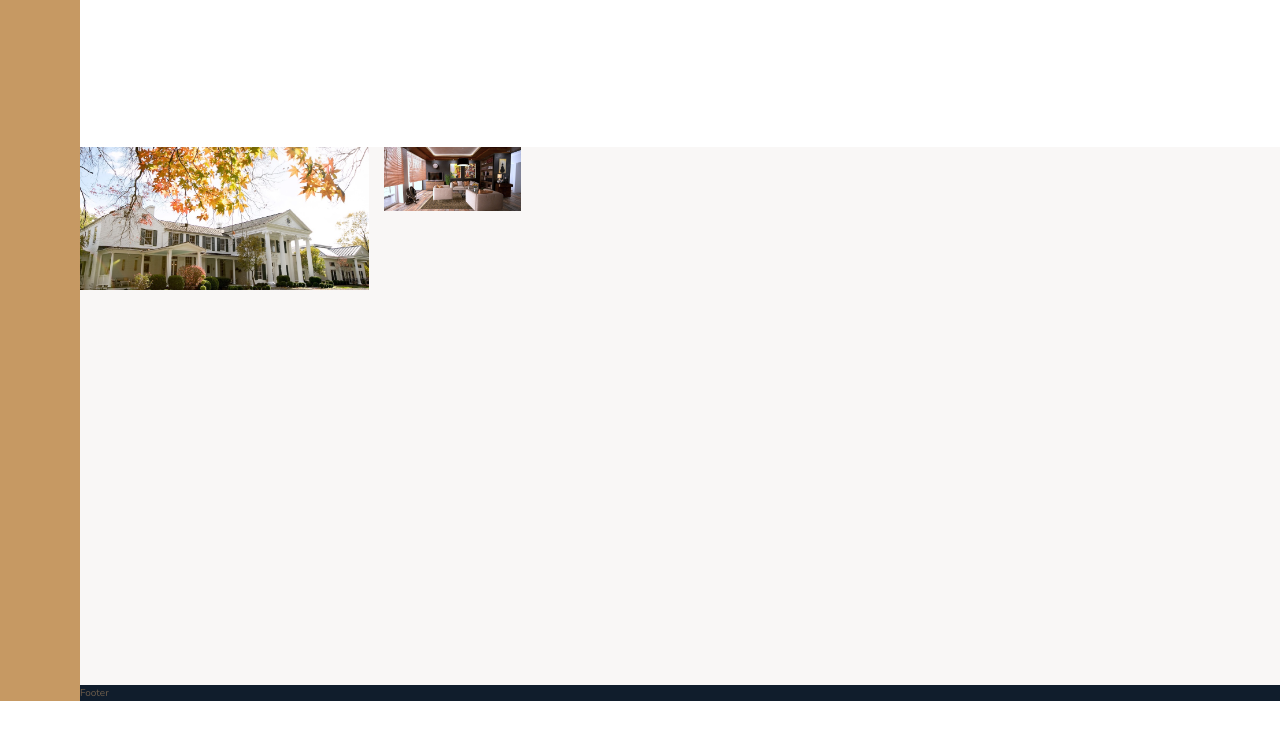
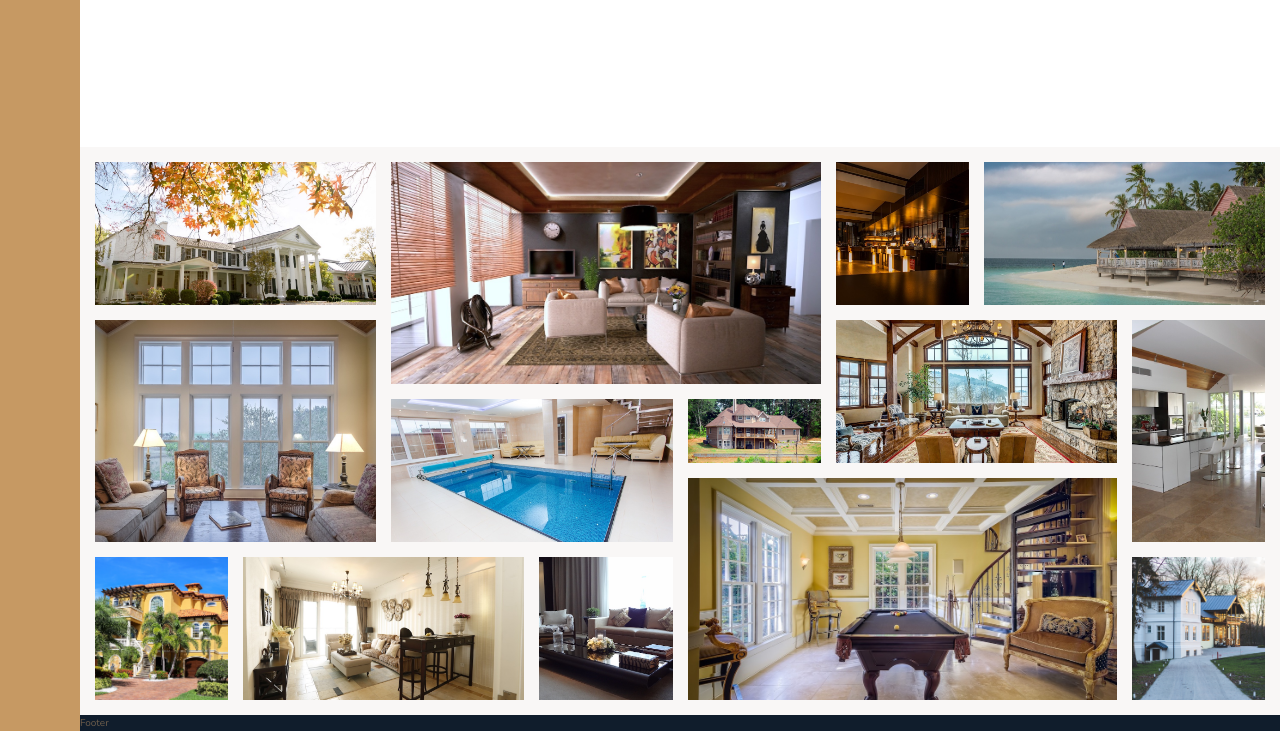
Before and after one commit to gilberto-espinoso/nexter-landing-page, a website: page index.html in a window 1280 px wide. Shown: the part 2683-3414 px from the top of the page. Before the commit the page ends 3384 px from the top, so only its background shows below. Drawn offline with nearby package versions, Linux system fonts and the light colour scheme.

Commit message:
feat: building the gallery part-2

```diff
--- a/index.html
+++ b/index.html
@@ -335,8 +335,43 @@
       <figure class="gallery__item gallery__item--2">
         <img src="img/gal-2.jpeg" alt="Gallery 2" class="gallery__img" />
       </figure>
+      <figure class="gallery__item gallery__item--3">
+        <img src="img/gal-3.jpeg" alt="Gallery 3" class="gallery__img" />
+      </figure>
+      <figure class="gallery__item gallery__item--4">
+        <img src="img/gal-4.jpeg" alt="Gallery 4" class="gallery__img" />
+      </figure>
+      <figure class="gallery__item gallery__item--5">
+        <img src="img/gal-5.jpeg" alt="Gallery 5" class="gallery__img" />
+      </figure>
+      <figure class="gallery__item gallery__item--6">
+        <img src="img/gal-6.jpeg" alt="Gallery 6" class="gallery__img" />
+      </figure>
+      <figure class="gallery__item gallery__item--7">
+        <img src="img/gal-7.jpeg" alt="Gallery 7" class="gallery__img" />
+      </figure>
+      <figure class="gallery__item gallery__item--8">
+        <img src="img/gal-8.jpeg" alt="Gallery 8" class="gallery__img" />
+      </figure>
+      <figure class="gallery__item gallery__item--9">
+        <img src="img/gal-9.jpeg" alt="Gallery 9" class="gallery__img" />
+      </figure>
+      <figure class="gallery__item gallery__item--10">
+        <img src="img/gal-10.jpeg" alt="Gallery 10" class="gallery__img" />
+      </figure>
+      <figure class="gallery__item gallery__item--11">
+        <img src="img/gal-11.jpeg" alt="Gallery 11" class="gallery__img" />
+      </figure>
+      <figure class="gallery__item gallery__item--12">
+        <img src="img/gal-12.jpeg" alt="Gallery 12" class="gallery__img" />
+      </figure>
+      <figure class="gallery__item gallery__item--13">
+        <img src="img/gal-13.jpeg" alt="Gallery 13" class="gallery__img" />
+      </figure>
+      <figure class="gallery__item gallery__item--14">
+        <img src="img/gal-14.jpeg" alt="Gallery 14" class="gallery__img" />
+      </figure>
     </section>
-
     <footer class="footer">Footer</footer>
   </body>
 </html>
--- a/sass/_gallery.scss
+++ b/sass/_gallery.scss
@@ -6,11 +6,77 @@
   grid-template-columns: repeat(8, 1fr);
   grid-template-rows: repeat(7, 5vw);
   gap: 1.5rem;
+  padding: 1.5rem;
 
   &__item {
     &--1 {
       grid-row: 1 / span 2;
       grid-column: 1 / span 2;
+    }
+
+    &--2 {
+      grid-row: 1 / span 3;
+      grid-column: 3 / span 3;
+    }
+
+    &--3 {
+      grid-row: 1 / span 2;
+      grid-column: 6 / 7;
+    }
+
+    &--4 {
+      grid-row: 1 / span 2;
+      grid-column: 7 / -1;
+    }
+
+    &--5 {
+      grid-row: 3 / 6;
+      grid-column: 1 / 3;
+    }
+
+    &--6 {
+      grid-row: 4 / span 2;
+      grid-column: 3 / span 2;
+    }
+
+    &--7 {
+      grid-row: 4;
+      grid-column: 5;
+    }
+
+    &--8 {
+      grid-row: 3 / span 2;
+      grid-column: 6 / span 2;
+    }
+
+    &--9 {
+      grid-row: 3 / span 3;
+      grid-column: 8 / -1;
+    }
+
+    &--10 {
+      grid-row: 6 / -1;
+      grid-column: 1 / 2;
+    }
+
+    &--11 {
+      grid-row: 6 / -1;
+      grid-column: 2 / span 2;
+    }
+
+    &--12 {
+      grid-row: 6 / -1;
+      grid-column: 4 / 5;
+    }
+
+    &--13 {
+      grid-row: 5 / -1;
+      grid-column: 5 / span 3;
+    }
+
+    &--14 {
+      grid-row: 6 / -1;
+      grid-column: 8 / -1;
     }
   }
 
```
Also changed, not shown: css/style.css.
